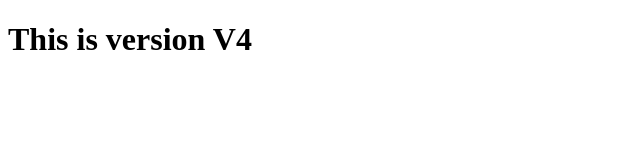
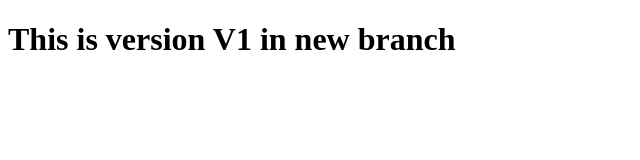
Before and after one commit to VatsSk/tiral_repo, a plain HTML site: page index.html in a window 1280 px wide. Shown: the whole page, without its empty margins (0-640 px from the left). Drawn offline with Linux system fonts and the light colour scheme.

Commit message:
V1 in new branch

```diff
--- a/index.html
+++ b/index.html
@@ -6,6 +6,6 @@
     <title>Document</title>
 </head>
 <body>
-    <h1>This is version V4</h1>
+    <h1>This is version V1 in new branch</h1>
 </body>
 </html>
```
